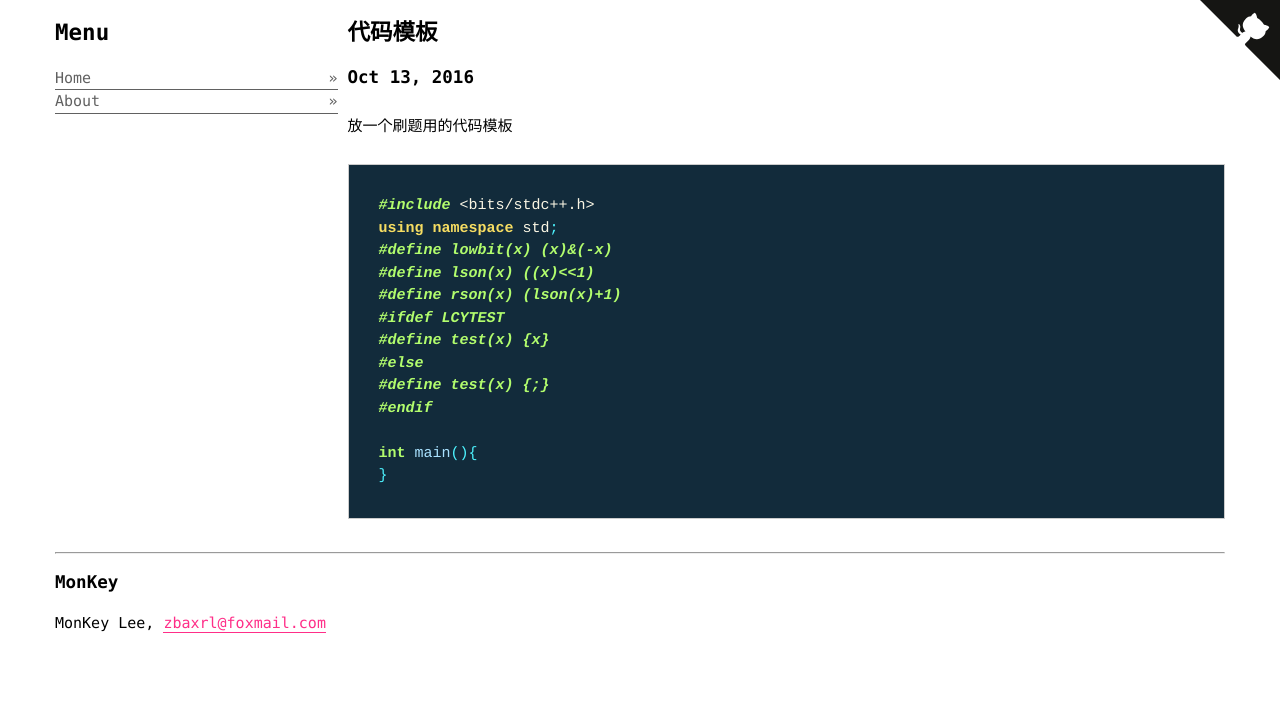
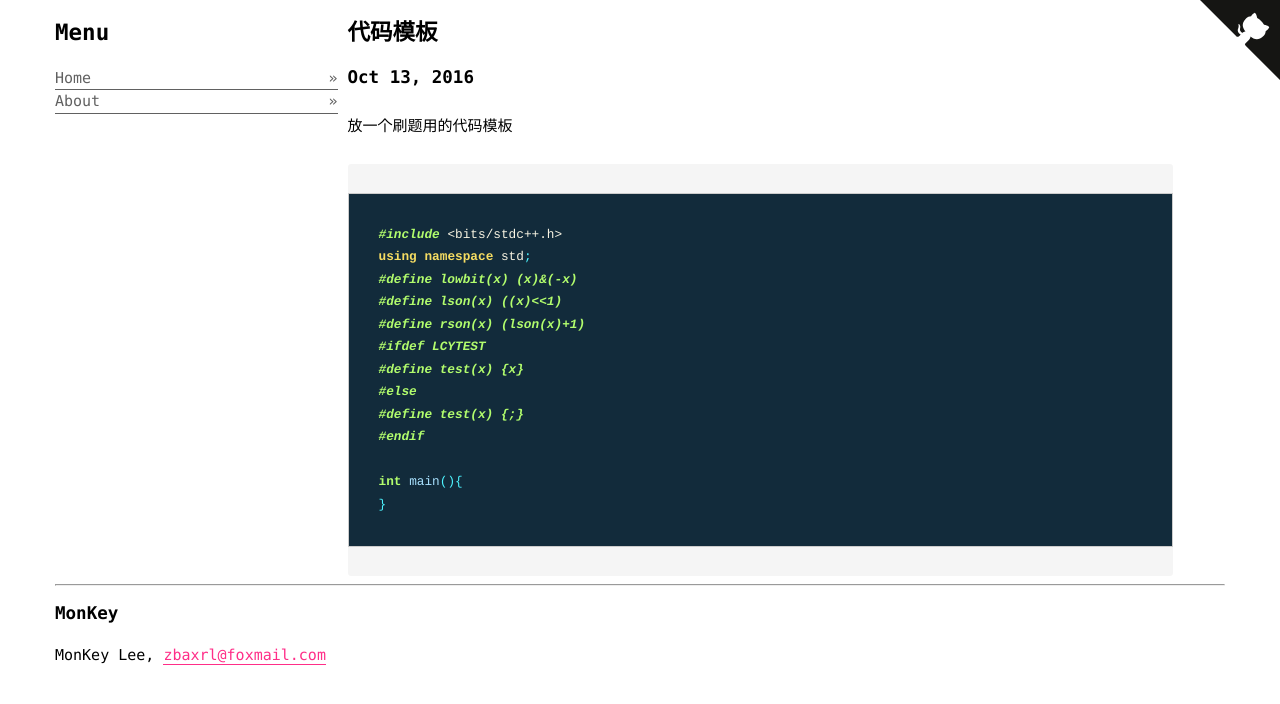
Before and after one commit to zbaxrl/zbaxrl.github.io, a Jekyll site: the page built from _posts/2016-10-13-code-template.md, in a window 1280 px wide. Shown: the top 704 px of the page. Built offline with Jekyll 4.4.1, drawn with Linux system fonts in a browser that asks for light colours.

Commit message:
避趋之

```diff
--- a/_sass/_highlight.scss
+++ b/_sass/_highlight.scss
@@ -1,6 +1,6 @@
 // This file only deal with code highlighting
 
-code.highlighter-rouge {
+div.highlighter-rouge {
   padding: 0;
   padding-top: 0.2em;
   padding-bottom: 0.2em;
@@ -8,4 +8,5 @@ code.highlighter-rouge {
   font-size: 85%;
   background-color: rgba(0,0,0,0.04);
   border-radius: 3px;
+  max-width: 55rem;
 }
```
